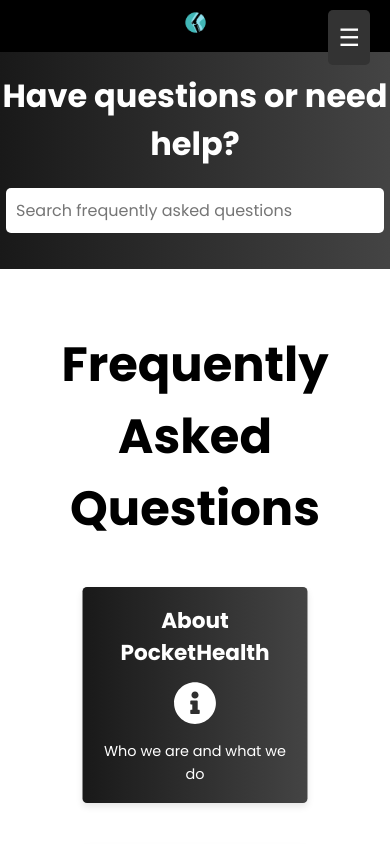
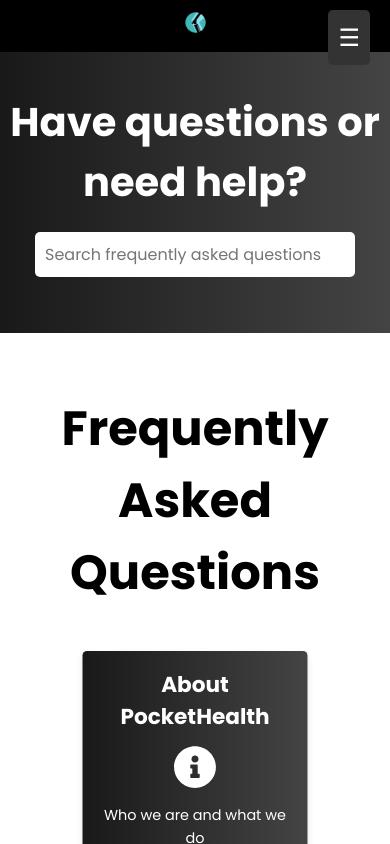
Before and after one commit to MuhammadUsman673/ACL-Detection, a React (Vite) app: page /contact in a window 390 px wide. Shown: the top 844 px of the page. Built offline with nearby package versions, Linux system fonts and the light colour scheme; no server answers.

Commit message:
Add footer, reset, verify components and update existing files

```diff
--- a/src/components/contact/contact.css
+++ b/src/components/contact/contact.css
@@ -85,22 +85,22 @@
 }
 
 /* Mobile screen and smaller */
-@media screen and (max-width: 480px) {
+@media screen and (max-width <=480px) {
   .contact-container {
     height: auto; /* Allow the container height to adjust */
-    padding: 0 15px; /* Added left and right padding */
+    padding: 20px 15px; /* Added left and right padding */
   }
 
   .content h1 {
     font-size: 2rem;
-    margin-left: 10px; /* Added margin-left to move text inward */
-    margin-right: 10px; /* Added margin-right to move text inward */
+    margin-left: 30px; /* Added margin-left to move text inward */
+    margin-right: 30px; /* Added margin-right to move text inward */
   }
 
   .content input[type="text"] {
     max-width: 90%; /* Adjust input width for mobile */
-    margin-left: 10px;  /* Added left margin */
-    margin-right: 10px; /* Added right margin */
+    margin-left: 20px;  /* Added left margin */
+    margin-right: 20px; /* Added right margin */
   }
 
   /* FAQ Section */
```
